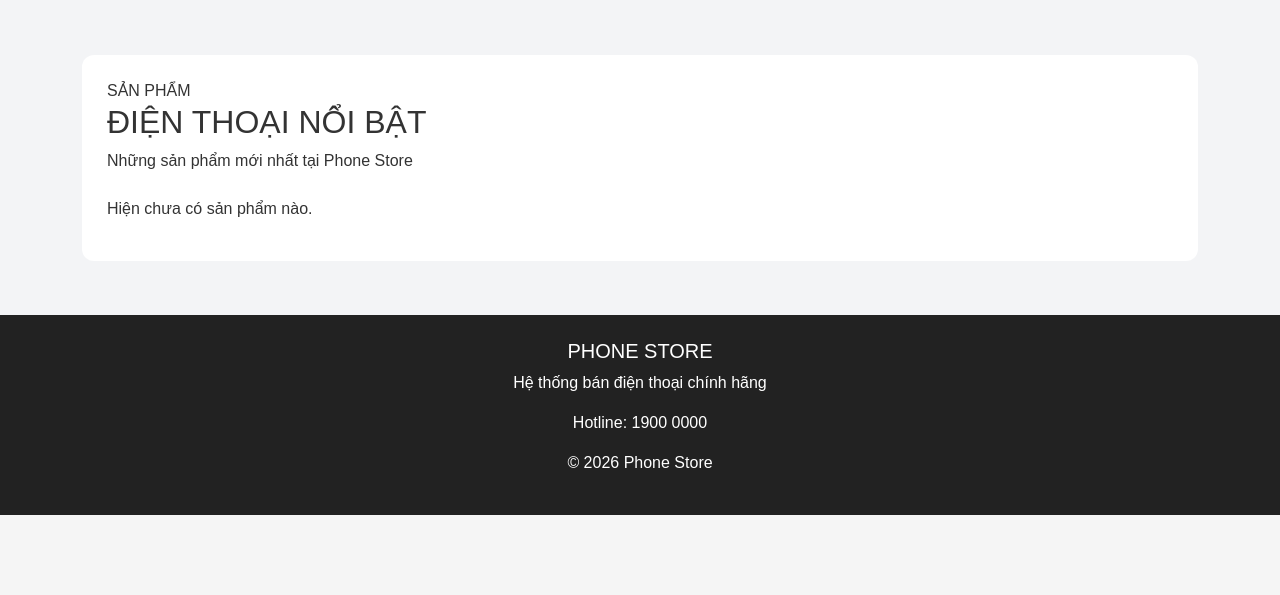
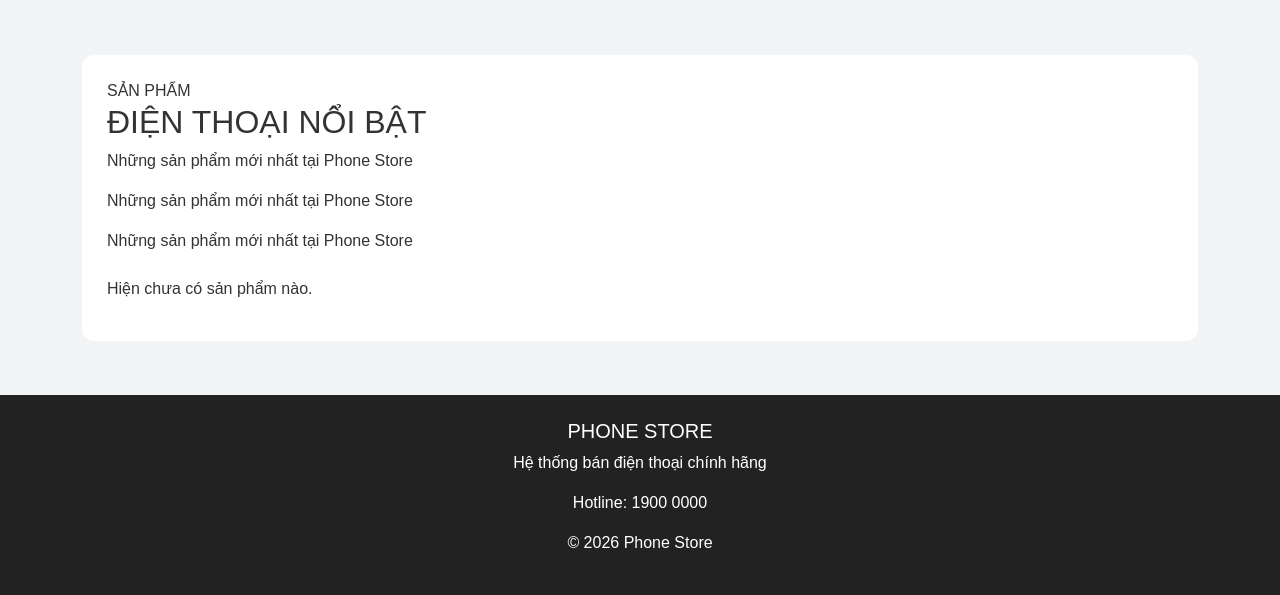
Before and after one commit to linhnv96nv96-hue/phone-store-team, a PHP site: page / in a window 1280 px wide. Shown: the part 307-902 px from the top of the page. Before the commit the page ends 822 px from the top, so only its background shows below. Run offline with PHP 8.4, Linux system fonts and the light colour scheme; data that the repository does not hold is empty.

Commit message:
Update homepage design v2

```diff
--- a/app/views/home/index.php
+++ b/app/views/home/index.php
@@ -30,6 +30,8 @@
             <div>
                 <span class="section-label">SẢN PHẨM</span>
                 <h2>ĐIỆN THOẠI NỔI BẬT</h2>
+                <p>Những sản phẩm mới nhất tại Phone Store</p>
+                <p>Những sản phẩm mới nhất tại Phone Store</p>
                 <p>Những sản phẩm mới nhất tại Phone Store</p>
             </div>
         <?php endif; ?>
```
